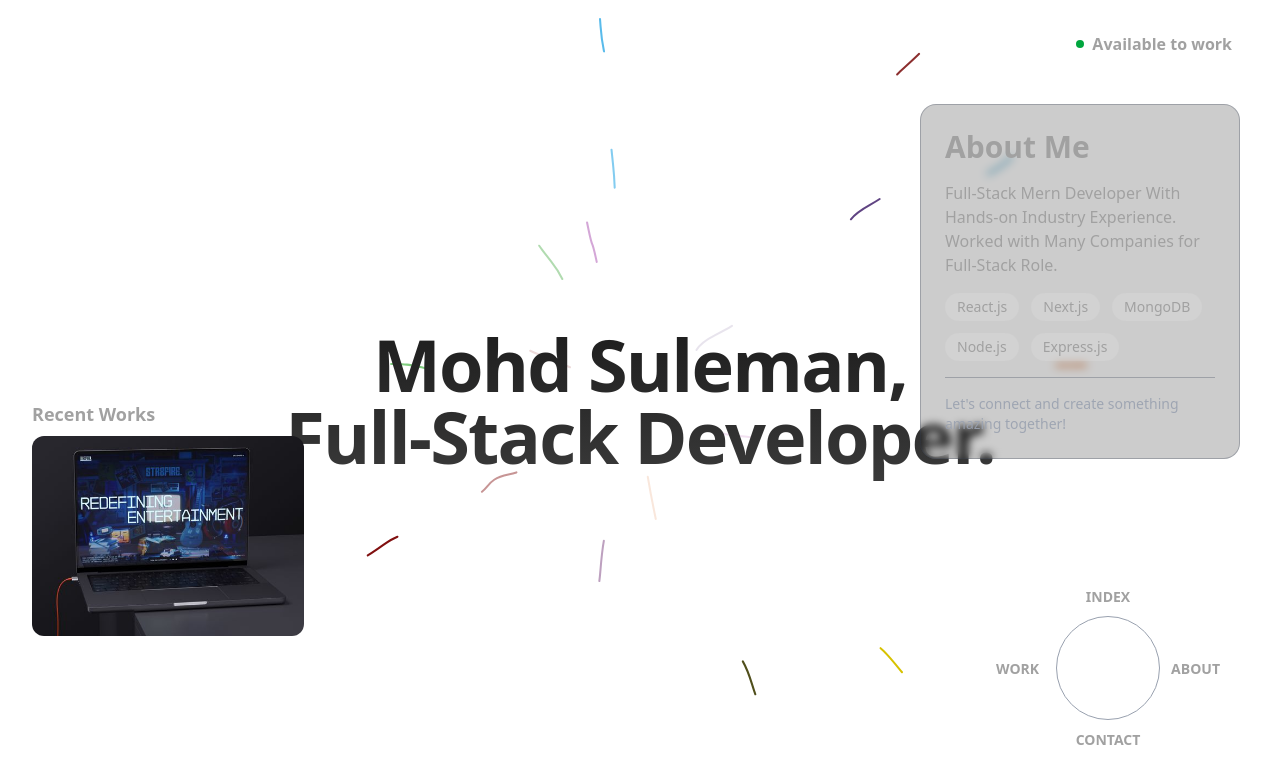
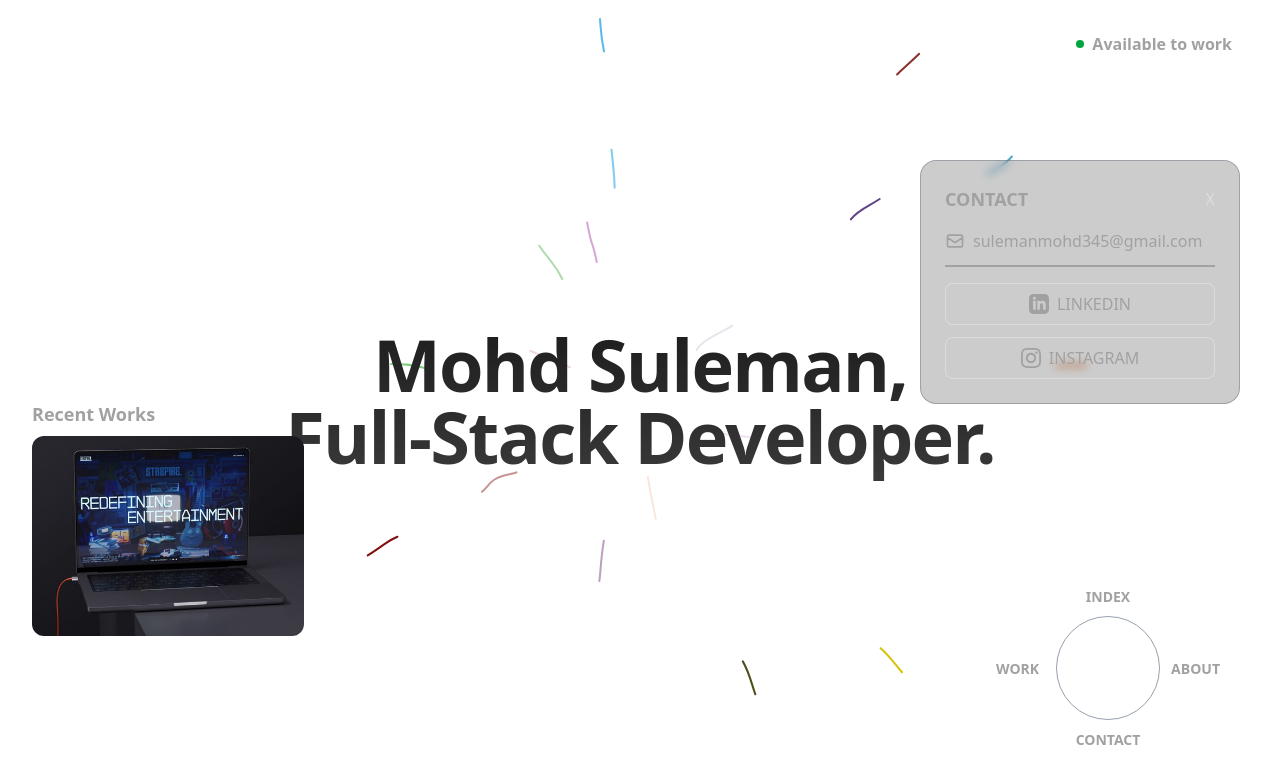
Before and after one commit to Suleman9580/portfolio, a React (Vite) app: page / in a window 1280 px wide. Shown: the top 784 px of the page. Built offline with nearby package versions, Linux system fonts and the light colour scheme.

Commit message:
Added contact card

```diff
--- a/src/App.jsx
+++ b/src/App.jsx
@@ -1,6 +1,7 @@
 import React from 'react'
 import { BackgroundLines } from './components/ui/background-lines'
 import AboutCard from './components/AboutCard'
+import ContactCard from './components/ContactCard'
 
 
 
@@ -12,6 +13,7 @@ function App() {
     </BackgroundLines>
 
     <AboutCard></AboutCard>
+    <ContactCard></ContactCard>
 
     <div className="work-card absolute top-100">
     <p className='font-bold text-lg'>Recent Works</p>
--- a/src/components/AboutCard.jsx
+++ b/src/components/AboutCard.jsx
@@ -6,7 +6,7 @@ const AboutCard = () => {
       initial={{ opacity: 0, y: 20 }}
       animate={{ opacity: 1, y: 0 }}
       transition={{ duration: 0.5 }}
-      className="absolute top-26 right-10 w-80 p-6 rounded-2xl backdrop-blur-xs bg-black/20 border border-gray-700/30"
+      className="absolute top-26 hidden right-10 w-80 p-6 rounded-2xl backdrop-blur-xs bg-black/20 border border-gray-700/30"
     >
       <div className="space-y-4">
         <h2 className="text-3xl font-bold ">About Me</h2>
--- /dev/null
+++ b/src/components/ContactCard.jsx
@@ -0,0 +1,49 @@
+import { motion } from 'framer-motion';
+
+const ContactCard = () => {
+  return (
+    <motion.div
+      initial={{ opacity: 0, y: 20 }}
+      animate={{ opacity: 1, y: 0 }}
+      transition={{ duration: 0.5 }}
+      className="absolute top-40 right-10 w-80 p-6 rounded-2xl backdrop-blur-xs bg-black/20 border border-gray-700/30"
+    >
+      <div className="">
+        <div className="flex justify-between items-center mb-4">
+          <h3 className="text-lg font-semibold">CONTACT</h3>
+          <button className="text-white/30 hover:text-white/70">X</button>
+        </div>
+
+        <div className="flex items-center gap-2 pb-3">
+          <a href='mailto:sulemanmohd345@gmail.com' className="flex items-center hover:text-white/70 gap-2">
+            <svg xmlns="http://www.w3.org/2000/svg" className="h-5 w-5" viewBox="0 0 24 24" fill="none" stroke="currentColor">
+              <path strokeLinecap="round" strokeLinejoin="round" strokeWidth={2} d="M3 8l7.89 5.26a2 2 0 002.22 0L21 8M5 19h14a2 2 0 002-2V7a2 2 0 00-2-2H5a2 2 0 00-2 2v10a2 2 0 002 2z" />
+            </svg>
+            sulemanmohd345@gmail.com
+          </a>
+        </div>
+
+        <div className='w-full border bg-white/70'></div>
+
+        <div className="grid gap-3 mt-4">
+          <a href='https://www.linkedin.com/in/mohd-suleman-683773254/' target='_blank' className="flex items-center justify-center gap-2 px-4 py-2 rounded-lg w-full border border-white/30 hover:border-white/70">
+            <svg xmlns="http://www.w3.org/2000/svg" className="h-5 w-5" viewBox="0 0 24 24" fill="currentColor">
+              <path d="M19 0h-14c-2.761 0-5 2.239-5 5v14c0 2.761 2.239 5 5 5h14c2.762 0 5-2.239 5-5v-14c0-2.761-2.238-5-5-5zm-11 19h-3v-11h3v11zm-1.5-12.268c-.966 0-1.75-.79-1.75-1.764s.784-1.764 1.75-1.764 1.75.79 1.75 1.764-.783 1.764-1.75 1.764zm13.5 12.268h-3v-5.604c0-3.368-4-3.113-4 0v5.604h-3v-11h3v1.765c1.396-2.586 7-2.777 7 2.476v6.759z"/>
+            </svg>
+            LINKEDIN
+          </a>
+
+          <a href='https://www.instagram.com/' target='_blank' className="flex items-center justify-center gap-2 px-4 py-2 rounded-lg w-full border border-white/30 hover:border-white/70">
+            <svg xmlns="http://www.w3.org/2000/svg" className="h-5 w-5" viewBox="0 0 24 24" fill="currentColor">
+              <path d="M12 2.163c3.204 0 3.584.012 4.85.07 3.252.148 4.771 1.691 4.919 4.919.058 1.265.069 1.645.069 4.849 0 3.205-.012 3.584-.069 4.849-.149 3.225-1.664 4.771-4.919 4.919-1.266.058-1.644.07-4.85.07-3.204 0-3.584-.012-4.849-.07-3.26-.149-4.771-1.699-4.919-4.92-.058-1.265-.07-1.644-.07-4.849 0-3.204.013-3.583.07-4.849.149-3.227 1.664-4.771 4.919-4.919 1.266-.057 1.645-.069 4.849-.069zm0-2.163c-3.259 0-3.667.014-4.947.072-4.358.2-6.78 2.618-6.98 6.98-.059 1.281-.073 1.689-.073 4.948 0 3.259.014 3.668.072 4.948.2 4.358 2.618 6.78 6.98 6.98 1.281.058 1.689.072 4.948.072 3.259 0 3.668-.014 4.948-.072 4.354-.2 6.782-2.618 6.979-6.98.059-1.28.073-1.689.073-4.948 0-3.259-.014-3.667-.072-4.947-.196-4.354-2.617-6.78-6.979-6.98-1.281-.059-1.69-.073-4.949-.073zm0 5.838c-3.403 0-6.162 2.759-6.162 6.162s2.759 6.163 6.162 6.163 6.162-2.759 6.162-6.163c0-3.403-2.759-6.162-6.162-6.162zm0 10.162c-2.209 0-4-1.79-4-4 0-2.209 1.791-4 4-4s4 1.791 4 4c0 2.21-1.791 4-4 4zm6.406-11.845c-.796 0-1.441.645-1.441 1.44s.645 1.44 1.441 1.44c.795 0 1.439-.645 1.439-1.44s-.644-1.44-1.439-1.44z"/>
+            </svg>
+            INSTAGRAM
+          </a>
+
+        </div>
+      </div>
+    </motion.div>
+  );
+};
+
+export default ContactCard;
```
